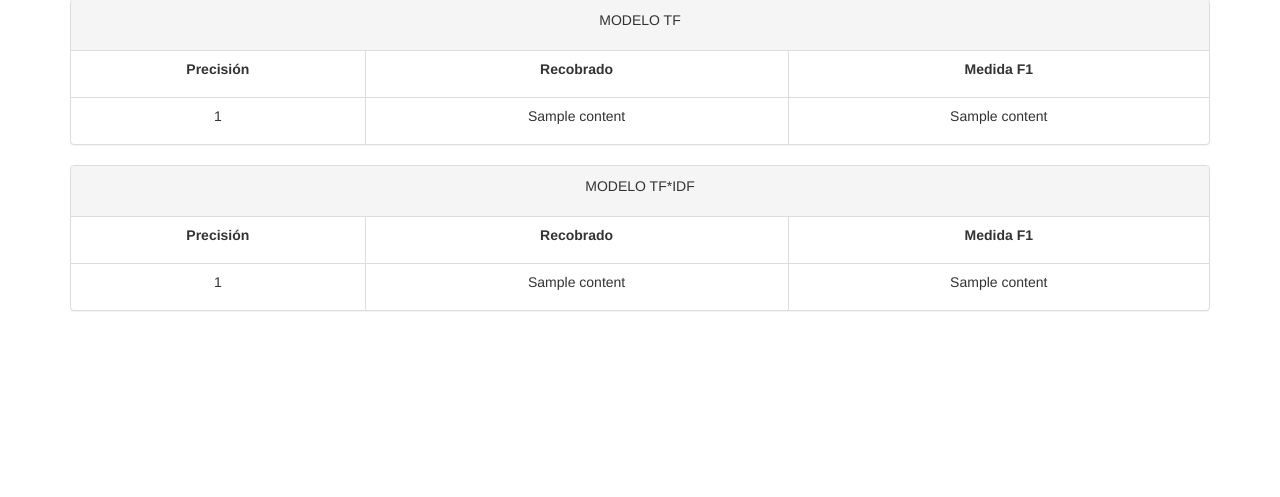
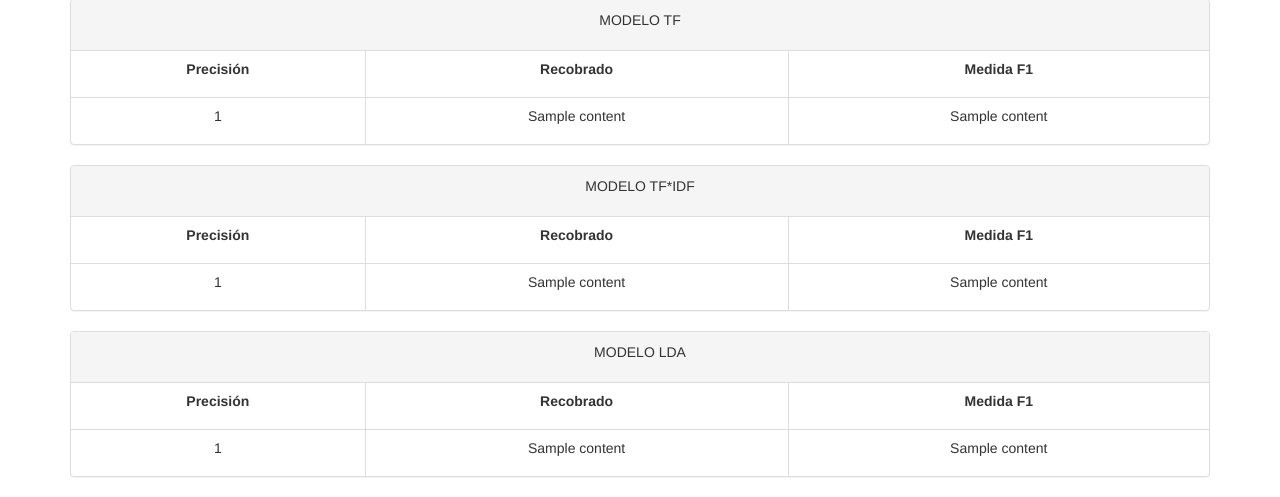
Before and after one commit to cwjki/information-retriaval-system, a Flask app: template server/templates/evaluate.html in a window 1280 px wide. Shown: the part 405-902 px from the top of the page. Before the commit the page ends 716 px from the top, so only its background shows below. Run offline with Flask 2, Linux system fonts and the light colour scheme; the template is opened without the code that fills it: most values are stand-ins (such as "Sample title", 1, 10 or a date in 2020); parts of the project's set-up code (start-up, migrations or seed data) failed here and were passed over; some libraries are stand-ins or nearby versions.

Commit message:
adding tf model and lda model

```diff
--- a/server/main.py
+++ b/server/main.py
@@ -6,7 +6,7 @@ from src.vsm_cranfield.metrics_evaluator import Evaluator
 from src.vsm_cranfield.vector_space_model import VectorSpaceModel
 from src.vsm_cranfield.cranfield_parser import CranfieldParser
 from src.utils import save_model, load_model
-from src.irs_med.models import IR_TF, IR_Boolean, IR_TF_IDF
+from src.irs_med.models import IR_LDA, IR_TF, IR_Boolean, IR_TF_IDF
 from src.irs_med.med_parser import med_parse_collection, med_parse_rel
 from src.irs_med.evaluator import IREvaluator
 
@@ -28,6 +28,7 @@ VSM_METRICS = str(path) + '/src/data/vsm.metrics'
 BOOLEAN_METRICS = str(path) + '/src/data/boolean.metrics'
 TF_METRICS = str(path) + '/src/data/tf.metrics'
 TF_IDF_METRICS = str(path) + '/src/data/tf_idf.metrics'
+LDA_METRICS = str(path) + '/src/data/lda.metrics'
 
 
 app = Flask(__name__)
@@ -52,7 +53,12 @@ def vsm():
 
 @app.route("/evaluate", methods=['GET'])
 def evaluate():
-    return render_template('evaluate.html', content=[vsm_metrics, boolean_metrics, tf_metrics, tf_idf_metrics])
+    return render_template('evaluate.html',
+                           content=[vsm_metrics,
+                                    boolean_metrics,
+                                    tf_metrics,
+                                    tf_idf_metrics,
+                                    lda_metrics])
 
 
 @app.route("/boolean", methods=['GET', 'POST'])
@@ -92,6 +98,7 @@ if __name__ == "__main__":
     queries_med = med_parse_collection(MED_QUERY)
     relations_med = med_parse_rel(MED_REL)
 
+# ---------------------------------------------------------------------------------------
     # VECTOR SPACE MODEL with CRANFIELD collection
     try:
         vector_space_model = load_model(VSM_DIR)
@@ -108,6 +115,7 @@ if __name__ == "__main__":
         vsm_metrics = vsm_evaluator.evaluate()
         save_model(vsm_metrics, VSM_METRICS)
 
+# ---------------------------------------------------------------------------------------
     # BOOLEAN MODEL
     boolean_model = IR_Boolean(corpus_med)
 
@@ -120,6 +128,7 @@ if __name__ == "__main__":
         boolean_metrics = boolean_evaluator.evaluate()
         save_model(boolean_metrics, BOOLEAN_METRICS)
 
+# ---------------------------------------------------------------------------------------
     # TF MODEL
     tf_model = IR_TF(corpus_med)
 
@@ -132,6 +141,7 @@ if __name__ == "__main__":
         tf_metrics = tf_evaluator.evaluate()
         save_model(tf_metrics, TF_METRICS)
 
+# ---------------------------------------------------------------------------------------
     # TF IDF MODEL
     tf_idf_model = IR_TF_IDF(corpus_med)
 
@@ -144,4 +154,17 @@ if __name__ == "__main__":
         tf_idf_metrics = tf_idf_evaluator.evaluate()
         save_model(tf_idf_metrics, TF_IDF_METRICS)
 
+# ---------------------------------------------------------------------------------------
+    # LDA MODEL
+    lda_model = IR_LDA(corpus_med)
+
+    # LDA MODEL EVALUATOR
+    lda_evaluator = Evaluator(
+        corpus_med, queries_med, relations_med, lda_model)
+    try:
+        lda_metrics = load_model(LDA_METRICS)
+    except OSError:
+        lda_metrics = lda_evaluator.evaluate()
+        save_model(lda_metrics, LDA_METRICS)
+
     app.run(debug=True)
--- a/server/templates/evaluate.html
+++ b/server/templates/evaluate.html
@@ -85,6 +85,26 @@
         </div>
     </div>
 
+    <div class="container">
+        <div class="panel panel-default">
+            <!-- Default panel contents -->
+            <div class="panel-heading"><p class="text-center">MODELO LDA</p></div>
+            <!-- Table -->
+            <table class="table table-bordered">
+                <tr>
+                    <th><p class="text-center">Precisión</p></th>
+                    <th><p class="text-center">Recobrado</p></th>
+                    <th><p class="text-center">Medida F1</p></th>
+                </tr>
+                <tr>
+                    <td><p class="text-center">{{ content[4][0] }}</p></td>
+                    <td><p class="text-center">{{ content[4][1] }}</p></td>
+                    <td><p class="text-center">{{ content[4][2] }}</p></td>
+                </tr>
+            </table>
+        </div>
+    </div>
+
 
 
 {% endblock %}
```
Also changed, not shown: 2 other files.
